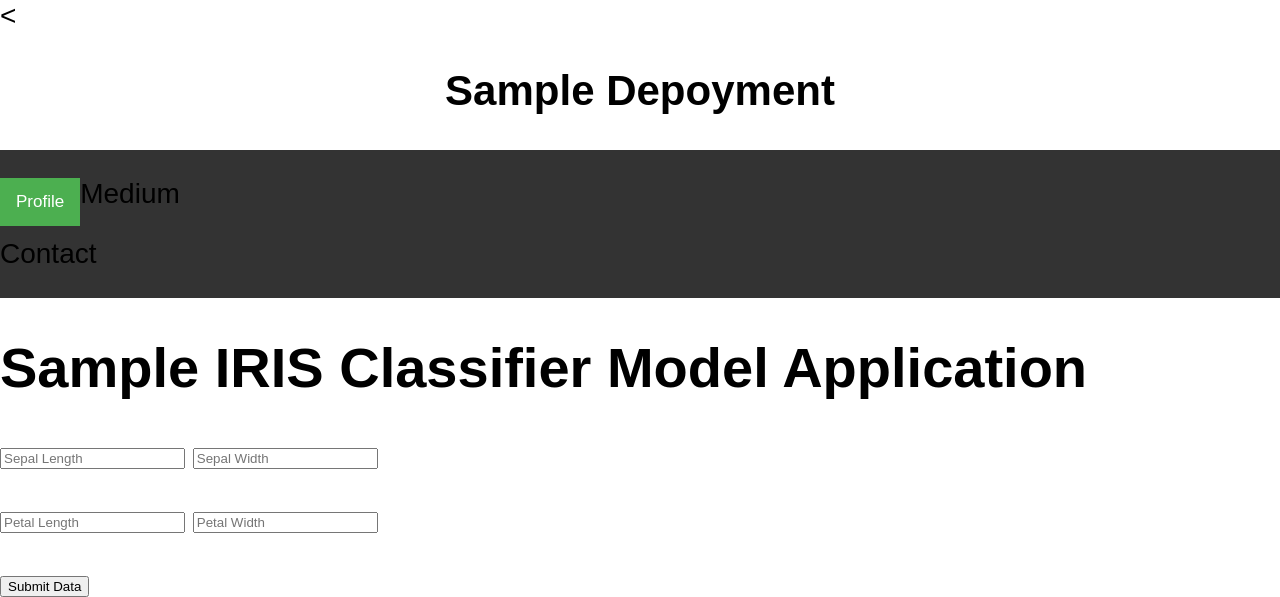
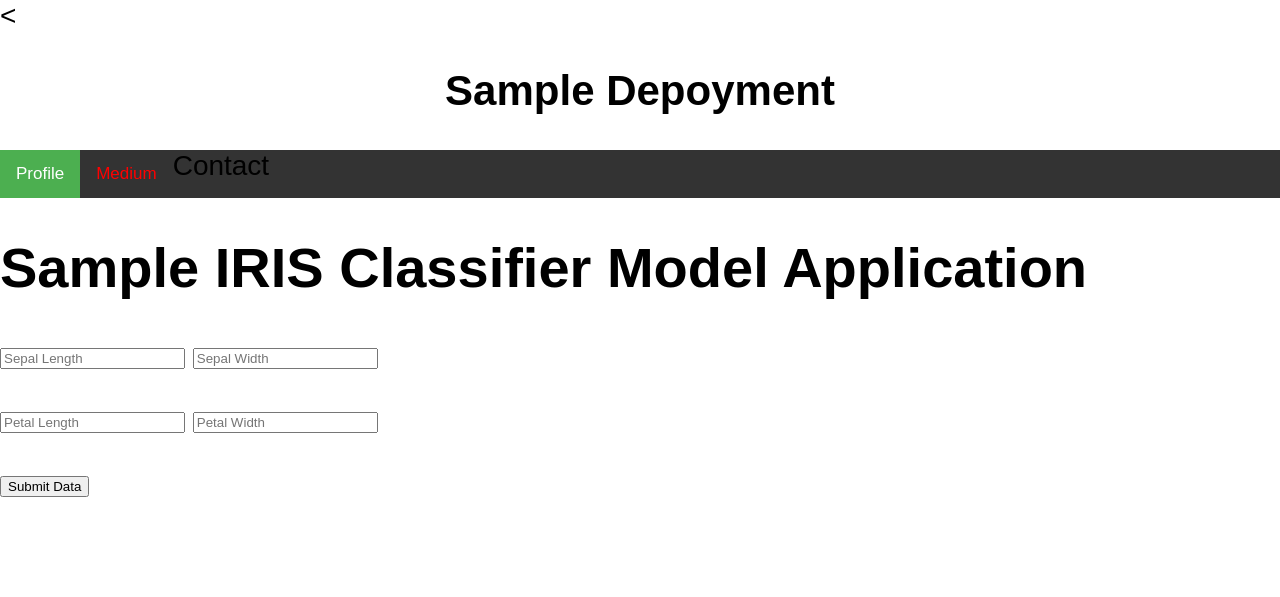
Before and after one commit to happyman11/sample_deploy, a Flask app: page / in a window 1280 px wide. Shown: the top 597 px of the page. Run offline with Flask 2, Linux system fonts and the light colour scheme.

Commit message:
Update index.html

```diff
--- a/templates/index.html
+++ b/templates/index.html
@@ -84,9 +84,9 @@ body {
 </div>
 
 <div id="navbar">
-	<p> <a class="active" href="https://www.rstiwari.com">Profile</a></p>
-<p style="color:red><a href="https://tiwari11-rst.medium.com/">Medium</a></p>
- <p style="color:red><<a href="https://forms.gle/mhDYQKQJKtAKP78V7">Contact</a></p>
+	 <a class="active" href="https://www.rstiwari.com">Profile</a>
+<a style="color:red" href="https://tiwari11-rst.medium.com/">Medium</a>
+<astyle="color:red" href="https://forms.gle/mhDYQKQJKtAKP78V7">Contact</a>
 </div>
 
  <div class="login">
```
